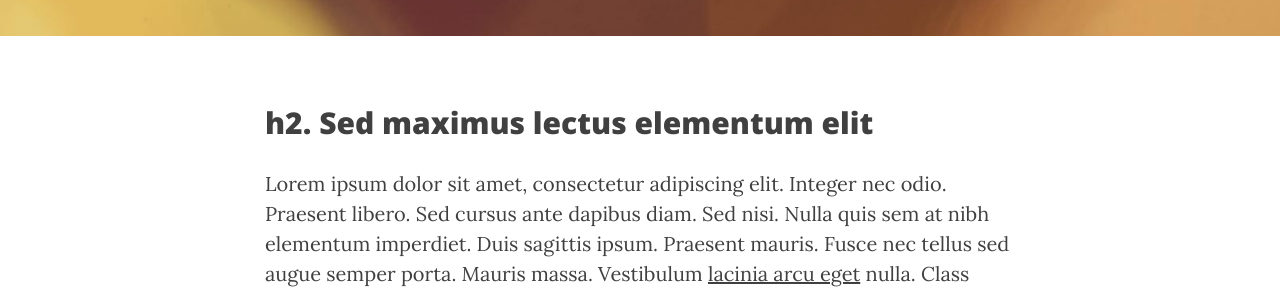
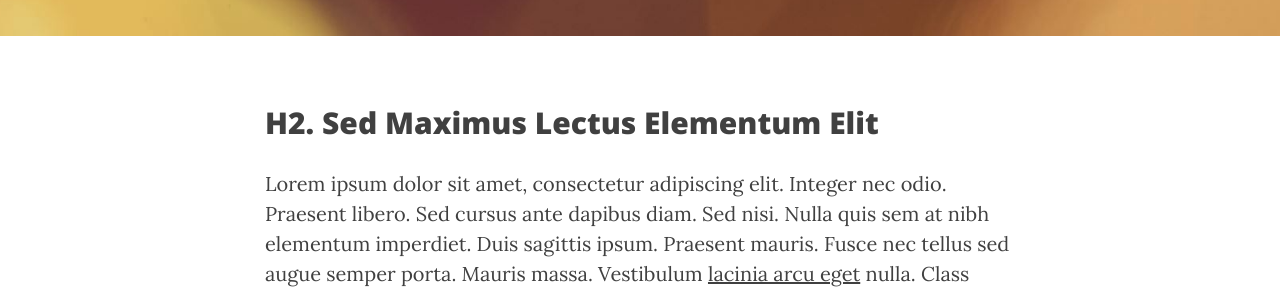
Before and after one commit to aunitz/beta, a Jekyll site: the page built from estilos.html, in a window 1280 px wide. Shown: the part 440-734 px from the top of the page. Built offline with Jekyll 4.4.1, drawn with Linux system fonts in a browser that asks for light colours; nearby versions of some CDN libraries.

Commit message:
Prueba de capitalización en la guía de estilos

```diff
--- a/estilos.html
+++ b/estilos.html
@@ -5,7 +5,7 @@ description: "Guía de estilos de la plantilla"
 header-img: "img/contact-bg.jpg"
 ---
 
-<h2>h2. Sed maximus lectus elementum elit</h2>
+<h2 style="text-transform: capitalize;">h2. Sed maximus lectus elementum elit</h2>
 <p>Lorem ipsum dolor sit amet, consectetur adipiscing elit. Integer nec odio. Praesent libero. Sed cursus ante dapibus diam. Sed nisi. Nulla quis sem at nibh elementum imperdiet. Duis sagittis ipsum. Praesent mauris. Fusce nec tellus sed augue semper
     porta. Mauris massa. Vestibulum <a href="https://www.w3.org/" target="_blank" class="baibot-text-underline">lacinia arcu eget</a> nulla. Class aptent taciti sociosqu ad litora torquent per conubia nostra, per inceptos himenaeos. Curabitur sodales
     ligula in libero. Sed dignissim lacinia nunc. </p>
```
